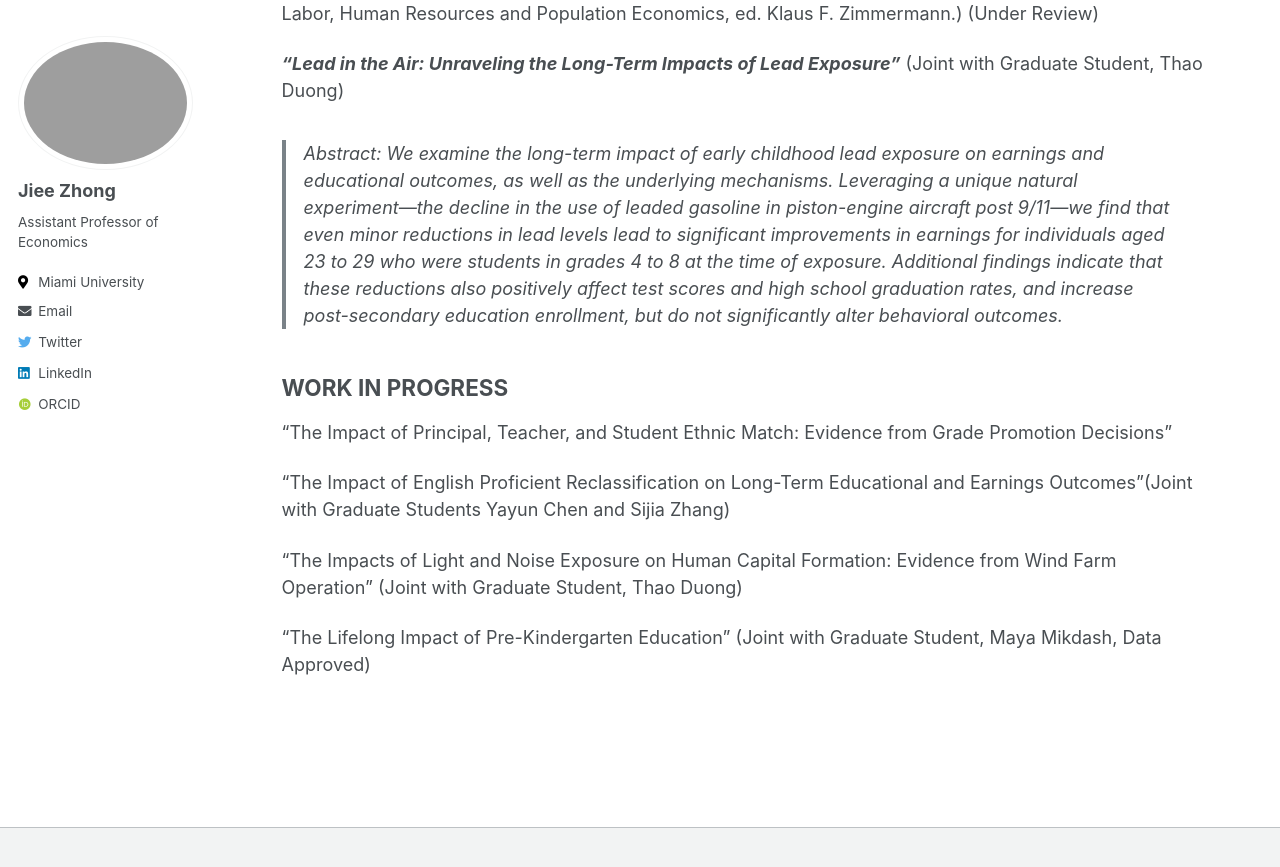
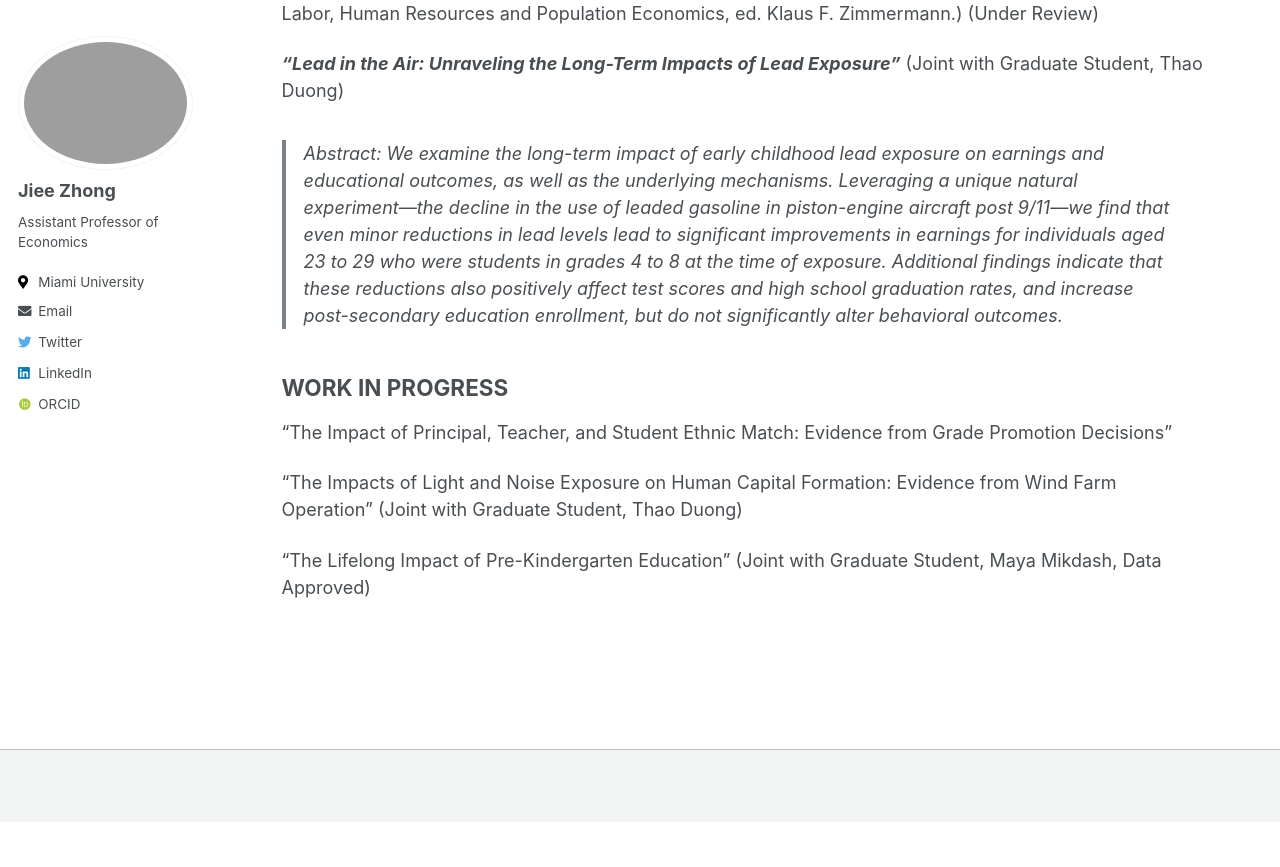
Before and after one commit to jieezhong/jieezhong.github.io, a Jekyll site: the page built from _pages/research.md, in a window 1280 px wide and 900 px high, scrolled down 1167 px. Shown: the top 867 px of the window. Built offline with Jekyll 4.4.1, drawn with Linux system fonts in a browser that asks for light colours; some web fonts are replaced; after the commit the page ends 1989 px from its top, so only the background shows below that.

Commit message:
Update research.md

```diff
--- a/_pages/research.md
+++ b/_pages/research.md
@@ -35,8 +35,6 @@ Revised and Resubmited to the <ins> American Economic Journal: Applied Economics
 
 "The Impact of Principal, Teacher, and Student Ethnic Match: Evidence from Grade Promotion Decisions"
 
-"The Impact of English Proficient Reclassification on Long-Term Educational and Earnings Outcomes"(Joint with Graduate Students Yayun Chen and Sijia Zhang)
-
 "The Impacts of Light and Noise Exposure on Human Capital Formation: Evidence from Wind Farm Operation" (Joint with Graduate Student, Thao Duong)
 
 "The Lifelong Impact of Pre-Kindergarten Education" (Joint with Graduate Student, Maya Mikdash, Data Approved)
```
